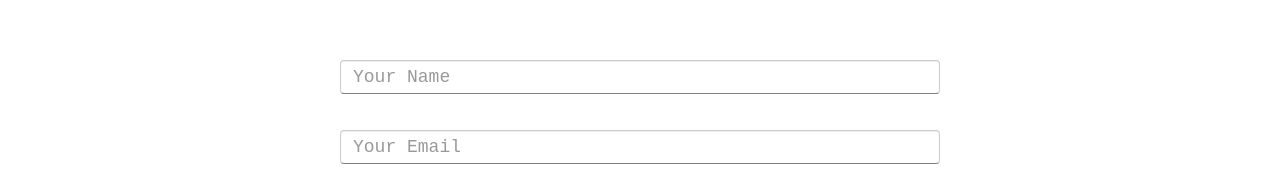
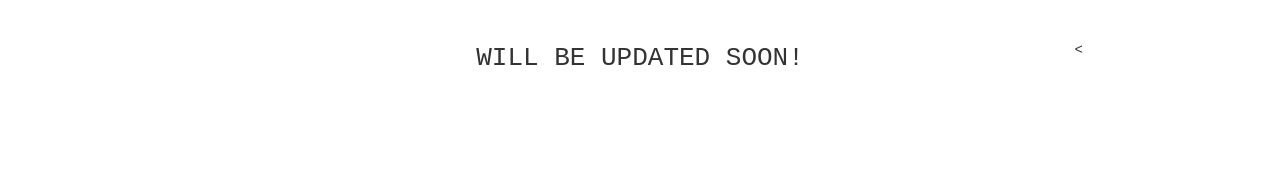
Before and after one commit to a-aronz/trombone, a website: page contact.html in a window 1280 px wide. Shown: the part 167-345 px from the top of the page. Drawn offline with nearby package versions, Linux system fonts and the light colour scheme.

Commit message:
image updates

```diff
--- a/contact.css
+++ b/contact.css
@@ -50,6 +50,11 @@ footer .row {
 .header p {
   padding: 0 20px;
   margin: 0;
+}
+
+.contact {
+  margin-top: 40px;
+  margin-bottom: 100px;
 }
 
 
--- a/contact.html
+++ b/contact.html
@@ -35,6 +35,19 @@
 </div>
 
 
+  <div class="contact">
+  <section class="container">
+    <div class="row">
+      <div class="col-sm-3"></div>
+      <div class="col-sm-6 text-center">
+        <p style="font-size:26px;">WILL BE UPDATED SOON!</p>
+      </div>
+      <<div class="col-sm-3"></div>
+    </div>
+  </section>
+</div>
+
+<!--
 <div class="form-section">
   <div class="contact-form">
   <form id="contact-form" method="post" action="contact_form_action.php">
@@ -51,7 +64,7 @@
 
   </form>
 </div>
-</div>
+</div>  -->
 
 
 
```
Also changed, not shown: index.html (+3 -0 lines), main.css (+7 -1 lines).
